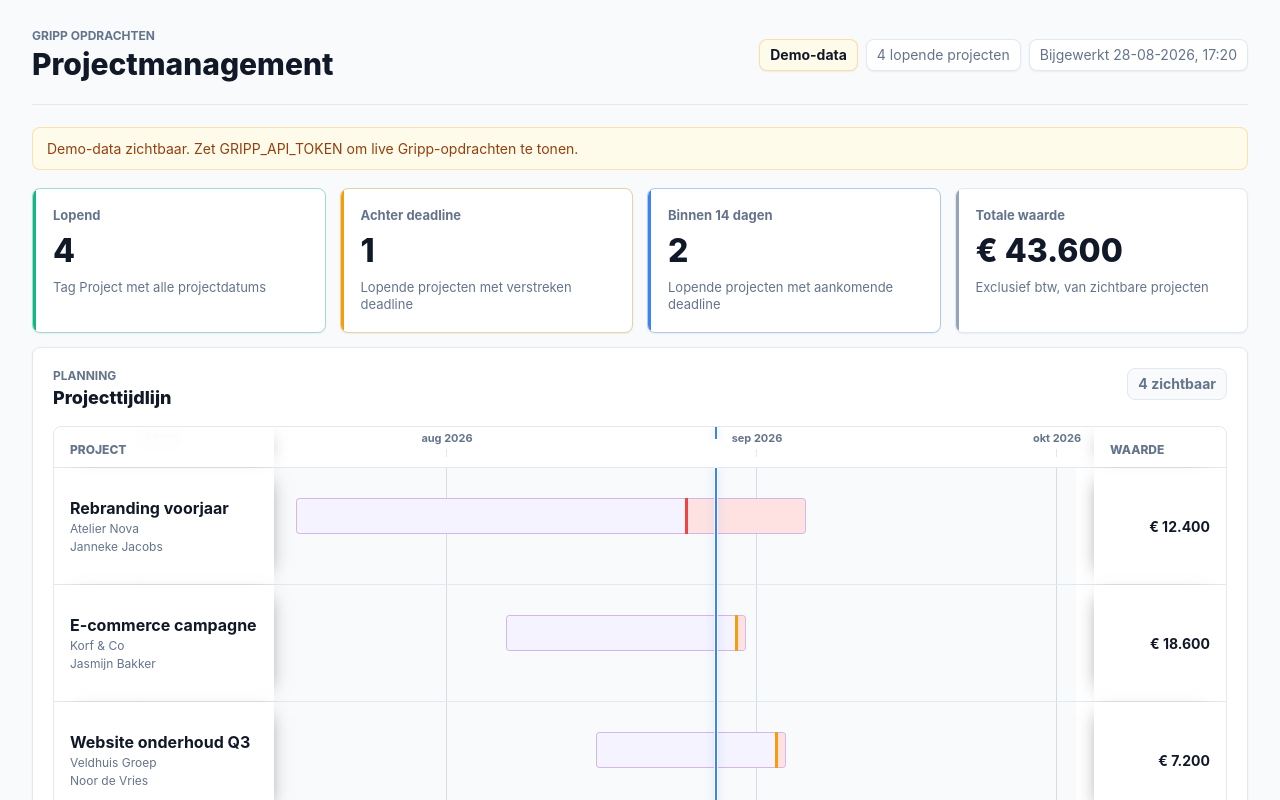
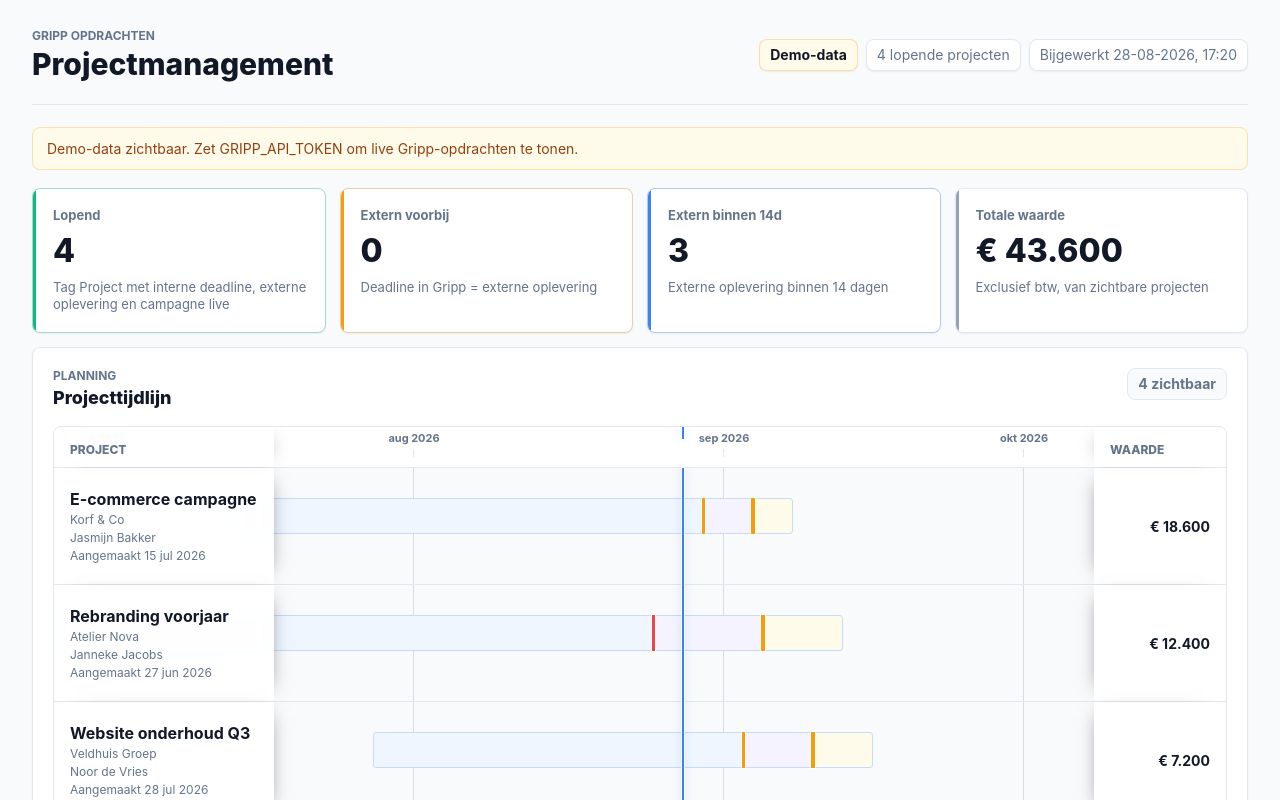
Before and after one commit to maxancedecot/GrippMCP, a Next.js app: page /projectmanagement in a window 1280 px wide. Shown: the top 800 px of the page. Built offline with nearby package versions, Linux system fonts and the light colour scheme.

Commit message:
Update project timeline date semantics

```diff
--- a/app/globals.css
+++ b/app/globals.css
@@ -1323,29 +1323,30 @@ td .inline-bar {
   height: 36px;
   overflow: hidden;
   border-radius: 4px;
-  border: 1px solid rgba(139, 92, 246, 0.34);
-  background: #fee2e2;
-}
-
-.project-timeline-block__before,
-.project-timeline-block__after {
+  border: 1px solid rgba(59, 130, 246, 0.24);
+  background: var(--surface-strong);
+}
+
+.project-timeline-block__segment {
   position: absolute;
   top: 0;
   bottom: 0;
   cursor: help;
 }
 
-.project-timeline-block__before {
-  left: 0;
+.project-timeline-block__segment--created {
+  background: var(--blue-soft);
+}
+
+.project-timeline-block__segment--internal {
   background: var(--overtime-soft);
 }
 
-.project-timeline-block__after {
-  right: 0;
-  background: #fee2e2;
-}
-
-.project-timeline-deadline {
+.project-timeline-block__segment--external {
+  background: var(--warning-soft);
+}
+
+.project-timeline-milestone {
   position: absolute;
   z-index: 2;
   top: 16px;
@@ -1354,15 +1355,25 @@ td .inline-bar {
   transform: translateX(-1px);
 }
 
-.project-timeline-deadline--good {
+.project-timeline-milestone--internal {
+  box-shadow: 0 0 0 1px rgba(255, 255, 255, 0.78);
+}
+
+.project-timeline-milestone--external {
+  width: 4px;
+  transform: translateX(-2px);
+  box-shadow: 0 0 0 1px rgba(255, 255, 255, 0.78);
+}
+
+.project-timeline-milestone--good {
   background: var(--ink);
 }
 
-.project-timeline-deadline--warning {
+.project-timeline-milestone--warning {
   background: var(--warning);
 }
 
-.project-timeline-deadline--danger {
+.project-timeline-milestone--danger {
   background: var(--danger);
 }
 
--- a/app/projectmanagement/page.tsx
+++ b/app/projectmanagement/page.tsx
@@ -33,9 +33,10 @@ type ProjectRow = {
   company: string;
   accountManager?: string;
   phase: string;
-  deadline?: string;
-  startDate?: string;
-  deliveryDate?: string;
+  createdDate?: string;
+  internalDeadline?: string;
+  externalDeliveryDate?: string;
+  campaignLiveDate?: string;
   completedDate?: string;
   tags: string[];
   value: number;
@@ -113,9 +114,9 @@ export default async function ProjectManagementPage({ searchParams }: { searchPa
       {completionNotice ? <p className={`data-notice data-notice--${completionNotice.tone}`}>{completionNotice.message}</p> : null}
 
       <section className="metric-grid project-metric-grid" aria-label="Kerncijfers projecten">
-        <ProjectMetric label="Lopend" value={String(data.totalProjects)} detail="Tag Project met alle projectdatums" tone="good" />
-        <ProjectMetric label="Achter deadline" value={String(data.overdueProjects)} detail="Lopende projecten met verstreken deadline" tone="warning" />
-        <ProjectMetric label="Binnen 14 dagen" value={String(data.upcomingProjects)} detail="Lopende projecten met aankomende deadline" tone="blue" />
+        <ProjectMetric label="Lopend" value={String(data.totalProjects)} detail="Tag Project met interne deadline, externe oplevering en campagne live" tone="good" />
+        <ProjectMetric label="Extern voorbij" value={String(data.overdueProjects)} detail="Deadline in Gripp = externe oplevering" tone="warning" />
+        <ProjectMetric label="Extern binnen 14d" value={String(data.upcomingProjects)} detail="Externe oplevering binnen 14 dagen" tone="blue" />
         <ProjectMetric label="Totale waarde" value={formatCurrency(data.totalValue)} detail="Exclusief btw, van zichtbare projecten" tone="neutral" />
       </section>
 
@@ -211,12 +212,19 @@ function ProjectTimeline({
           ) : null}
 
           {projects.map((project) => {
-            const startDate = project.startDate ?? timeline.start;
-            const deliveryDate = project.deliveryDate ?? timeline.end;
-            const deadlineDate = project.deadline ?? deliveryDate;
-            const deadlineTone = deadlineToneFor(deadlineDate);
-            const deadlinePosition = timelineDeadlinePosition(deadlineDate, startDate, deliveryDate, timeline);
-            const deadlineProgress = timelineDeadlineProgress(deadlineDate, startDate, deliveryDate);
+            const createdDate = project.createdDate ?? project.internalDeadline ?? timeline.start;
+            const internalDeadlineDate = project.internalDeadline ?? createdDate;
+            const externalDeliveryDate = project.externalDeliveryDate ?? project.campaignLiveDate ?? internalDeadlineDate;
+            const campaignLiveDate = project.campaignLiveDate ?? externalDeliveryDate;
+            const internalDeadlineTone = deadlineToneFor(internalDeadlineDate);
+            const externalDeliveryTone = deadlineToneFor(externalDeliveryDate);
+            const internalDeadlinePosition = timelineMilestonePosition(internalDeadlineDate, createdDate, campaignLiveDate, timeline);
+            const externalDeliveryPosition = timelineMilestonePosition(externalDeliveryDate, createdDate, campaignLiveDate, timeline);
+            const internalDeadlineProgress = timelineMilestoneProgress(internalDeadlineDate, createdDate, campaignLiveDate);
+            const externalDeliveryProgress = Math.max(
+              internalDeadlineProgress,
+              timelineMilestoneProgress(externalDeliveryDate, createdDate, campaignLiveDate)
+            );
 
             return (
               <article className="project-timeline-row" key={project.id} role="listitem">
@@ -226,30 +234,47 @@ function ProjectTimeline({
                   </div>
                   <span className="cell-muted">{project.company}</span>
                   {project.accountManager ? <span className="cell-muted">{project.accountManager}</span> : null}
+                  <span className="cell-muted">Aangemaakt {formatDate(createdDate)}</span>
                 </div>
 
-                <div className="project-timeline-track" aria-label={`${project.name}: van ${formatDate(startDate)} tot ${formatDate(deliveryDate)}; interne oplevering ${formatDate(deadlineDate)}`}>
-                  <span className="project-timeline-block" style={timelineBarStyle(startDate, deliveryDate, timeline)}>
+                <div
+                  className="project-timeline-track"
+                  aria-label={`${project.name}: aangemaakt ${formatDate(createdDate)}; interne deadline ${formatDate(internalDeadlineDate)}; externe oplevering ${formatDate(externalDeliveryDate)}; campagne live ${formatDate(campaignLiveDate)}`}
+                >
+                  <span className="project-timeline-block" style={timelineBarStyle(createdDate, campaignLiveDate, timeline)}>
                     <span
-                      className="project-timeline-block__before"
-                      style={{ width: `${deadlineProgress}%` }}
-                      title={`Interne oplevering ${formatDate(deadlineDate)}`}
+                      className="project-timeline-block__segment project-timeline-block__segment--created"
+                      style={{ left: "0%", width: `${internalDeadlineProgress}%` }}
+                      title={`Aangemaakt op Gripp ${formatDate(createdDate)} tot interne deadline ${formatDate(internalDeadlineDate)}`}
                       aria-hidden="true"
                     />
                     <span
-                      className="project-timeline-block__after"
-                      style={{ left: `${deadlineProgress}%` }}
-                      title={`Oplevering ${formatDate(deliveryDate)}`}
+                      className="project-timeline-block__segment project-timeline-block__segment--internal"
+                      style={{ left: `${internalDeadlineProgress}%`, width: `${Math.max(0, externalDeliveryProgress - internalDeadlineProgress)}%` }}
+                      title={`Interne deadline ${formatDate(internalDeadlineDate)} tot externe oplevering ${formatDate(externalDeliveryDate)}`}
+                      aria-hidden="true"
+                    />
+                    <span
+                      className="project-timeline-block__segment project-timeline-block__segment--external"
+                      style={{ left: `${externalDeliveryProgress}%`, width: `${Math.max(0, 100 - externalDeliveryProgress)}%` }}
+                      title={`Externe oplevering ${formatDate(externalDeliveryDate)} tot campagne live ${formatDate(campaignLiveDate)}`}
                       aria-hidden="true"
                     />
                     <span className="sr-only">Projectperiode</span>
                   </span>
                   <span
-                    className={`project-timeline-deadline project-timeline-deadline--${deadlineTone}`}
-                    style={{ left: `${deadlinePosition}%` }}
-                    title={`Interne oplevering ${formatDate(deadlineDate)}`}
+                    className={`project-timeline-milestone project-timeline-milestone--internal project-timeline-milestone--${internalDeadlineTone}`}
+                    style={{ left: `${internalDeadlinePosition}%` }}
+                    title={`Interne deadline ${formatDate(internalDeadlineDate)} (aanvang datum in Gripp)`}
                   >
-                    <span className="sr-only">Interne oplevering {formatDate(deadlineDate)}</span>
+                    <span className="sr-only">Interne deadline {formatDate(internalDeadlineDate)}</span>
+                  </span>
+                  <span
+                    className={`project-timeline-milestone project-timeline-milestone--external project-timeline-milestone--${externalDeliveryTone}`}
+                    style={{ left: `${externalDeliveryPosition}%` }}
+                    title={`Externe oplevering ${formatDate(externalDeliveryDate)} (deadline in Gripp)`}
+                  >
+                    <span className="sr-only">Externe oplevering {formatDate(externalDeliveryDate)}</span>
                   </span>
                 </div>
 
@@ -381,24 +406,28 @@ function buildProjectManagementData(projects: ProjectRow[], source: ProjectSourc
   const filteredProjects = projects
     .filter(isOngoingProject)
     .sort((left, right) => {
-      const leftDeadline = left.deadline ?? "9999-12-31";
-      const rightDeadline = right.deadline ?? "9999-12-31";
-      const leftStart = left.startDate ?? "9999-12-31";
-      const rightStart = right.startDate ?? "9999-12-31";
-      return leftDeadline.localeCompare(rightDeadline) || leftStart.localeCompare(rightStart) || left.name.localeCompare(right.name, "nl");
+      const leftExternalDelivery = left.externalDeliveryDate ?? "9999-12-31";
+      const rightExternalDelivery = right.externalDeliveryDate ?? "9999-12-31";
+      const leftInternalDeadline = left.internalDeadline ?? "9999-12-31";
+      const rightInternalDeadline = right.internalDeadline ?? "9999-12-31";
+      return (
+        leftExternalDelivery.localeCompare(rightExternalDelivery) ||
+        leftInternalDeadline.localeCompare(rightInternalDeadline) ||
+        left.name.localeCompare(right.name, "nl")
+      );
     });
 
   return {
     source,
     projects: filteredProjects,
     totalProjects: filteredProjects.length,
-    overdueProjects: filteredProjects.filter((project) => project.deadline && daysUntil(project.deadline) < 0).length,
+    overdueProjects: filteredProjects.filter((project) => project.externalDeliveryDate && daysUntil(project.externalDeliveryDate) < 0).length,
     upcomingProjects: filteredProjects.filter((project) => {
-      if (!project.deadline) {
+      if (!project.externalDeliveryDate) {
         return false;
       }
 
-      const days = daysUntil(project.deadline);
+      const days = daysUntil(project.externalDeliveryDate);
       return days >= 0 && days <= 14;
     }).length,
     totalValue: filteredProjects.reduce((total, project) => total + project.value, 0),
@@ -426,9 +455,10 @@ function projectRowFromRecord(
     company: relationDisplayName(project, "company", relations.companies.names, "Geen klant"),
     accountManager: accountManagerId === null ? undefined : relations.employees.get(accountManagerId),
     phase: relationDisplayName(project, "phase", relations.phases, "Geen fase"),
-    deadline: dateKeyFromValue(readField(project, "deadline")),
-    startDate: dateKeyFromValue(readField(project, "startdate")),
-    deliveryDate: dateKeyFromValue(readField(project, "deliverydate")),
+    createdDate: dateKeyFromValue(readField(project, "createdon")),
+    internalDeadline: dateKeyFromValue(readField(project, "startdate")),
+    externalDeliveryDate: dateKeyFromValue(readField(project, "deadline")),
+    campaignLiveDate: dateKeyFromValue(readField(project, "deliverydate")),
     completedDate: dateKeyFromValue(readField(project, "enddate")),
     tags: relationIds(project, "tags").map((id) => relations.tags.get(id)).filter((tag): tag is string => Boolean(tag)),
     value: Math.max(0, numberFrom(readField(project, "totalexclvat")) ?? 0),
@@ -660,15 +690,15 @@ function daysUntil(value: string) {
 }
 
 function createProjectTimeline(projects: ProjectRow[]): ProjectTimelineData | null {
-  const startDates = projects.map((project) => project.startDate).filter((date): date is string => Boolean(date));
-  const deliveryDates = projects.map((project) => project.deliveryDate).filter((date): date is string => Boolean(date));
-  if (startDates.length === 0 || deliveryDates.length === 0) {
+  const timelineStartDates = projects.map(projectTimelineStartDate).filter((date): date is string => Boolean(date));
+  const timelineEndDates = projects.map(projectTimelineEndDate).filter((date): date is string => Boolean(date));
+  if (timelineStartDates.length === 0 || timelineEndDates.length === 0) {
     return null;
   }
 
-  const earliestStart = [...startDates].sort()[0];
-  const latestDelivery = [...deliveryDates].sort().at(-1);
-  if (!earliestStart || !latestDelivery) {
+  const earliestStart = [...timelineStartDates].sort()[0];
+  const latestEnd = [...timelineEndDates].sort().at(-1);
+  if (!earliestStart || !latestEnd) {
     return null;
   }
 
@@ -676,9 +706,17 @@ function createProjectTimeline(projects: ProjectRow[]): ProjectTimelineData | nu
   calendarStart.setDate(1);
   const start = dateKey(calendarStart);
   const minimumEnd = new Date(calendarStart.getFullYear(), calendarStart.getMonth() + 3, 0);
-  const end = latestDelivery > dateKey(minimumEnd) ? latestDelivery : dateKey(minimumEnd);
+  const end = latestEnd > dateKey(minimumEnd) ? latestEnd : dateKey(minimumEnd);
 
   return { start, end, ticks: createTimelineTicks(start, end) };
+}
+
+function projectTimelineStartDate(project: ProjectRow) {
+  return project.createdDate ?? project.internalDeadline;
+}
+
+function projectTimelineEndDate(project: ProjectRow) {
+  return project.campaignLiveDate ?? project.externalDeliveryDate;
 }
 
 function createTimelineTicks(start: string, end: string): ProjectTimelineTick[] {
@@ -714,7 +752,7 @@ function timelineBarStyle(start: string, end: string, timeline: ProjectTimelineD
   };
 }
 
-function timelineDeadlinePosition(deadline: string, start: string, end: string, timeline: ProjectTimelineData) {
+function timelineMilestonePosition(deadline: string, start: string, end: string, timeline: ProjectTimelineData) {
   const startPosition = timelinePosition(start, timeline);
   const endPosition = Math.max(startPosition, timelinePosition(end, timeline));
   const deadlinePosition = timelinePosition(deadline, timeline);
@@ -722,7 +760,7 @@ function timelineDeadlinePosition(deadline: string, start: string, end: string,
   return Math.max(startPosition, Math.min(endPosition, deadlinePosition));
 }
 
-function timelineDeadlineProgress(deadline: string, start: string, end: string) {
+function timelineMilestoneProgress(deadline: string, start: string, end: string) {
   const dayCount = daysBetween(start, end) + 1;
   if (dayCount <= 0) {
     return 100;
@@ -799,7 +837,7 @@ function isOngoingProject(project: ProjectRow) {
     !project.completedDate &&
     !isCompletedProjectPhase(project.phase) &&
     project.tags.some((tag) => normalize(tag) === "project") &&
-    Boolean(project.startDate && project.deadline && project.deliveryDate)
+    Boolean(project.internalDeadline && project.externalDeliveryDate && project.campaignLiveDate)
   );
 }
 
@@ -808,7 +846,7 @@ function isCompletedProjectPhase(phase: string) {
 }
 
 function looksLikeEntity(record: JsonRecord) {
-  return ["id", "name", "number", "deadline", "company"].some((field) => readField(record, field) !== undefined);
+  return ["id", "name", "number", "createdon", "deadline", "company"].some((field) => readField(record, field) !== undefined);
 }
 
 function createDemoProjects(): ProjectRow[] {
@@ -819,13 +857,118 @@ function createDemoProjects(): ProjectRow[] {
   };
 
   return [
-    { id: 601, name: "Rebranding voorjaar", company: "Atelier Nova", accountManager: "Janneke Jacobs", phase: "Concept", deadline: relativeDate(-3), startDate: relativeDate(-42), deliveryDate: relativeDate(8), tags: ["Project"], value: 12400, archived: false },
-    { id: 602, name: "E-commerce campagne", company: "Korf & Co", accountManager: "Jasmijn Bakker", phase: "Productie", deadline: relativeDate(2), startDate: relativeDate(-21), deliveryDate: relativeDate(2), tags: ["Project"], value: 18600, archived: false },
-    { id: 603, name: "Website onderhoud Q3", company: "Veldhuis Groep", accountManager: "Noor de Vries", phase: "Uitvoering", deadline: relativeDate(6), startDate: relativeDate(-12), deliveryDate: relativeDate(6), tags: ["Project"], value: 7200, archived: false },
-    { id: 604, name: "Employer branding", company: "Meridian", accountManager: "Milan Jansen", phase: "Review", deadline: relativeDate(11), startDate: relativeDate(-28), deliveryDate: relativeDate(11), tags: ["Campagne"], value: 9500, archived: false },
-    { id: 605, name: "Jaarverslag 2026", company: "Hartman Industries", accountManager: "Janneke Jacobs", phase: "Uitvoering", deadline: relativeDate(28), startDate: relativeDate(8), deliveryDate: relativeDate(28), completedDate: relativeDate(-1), tags: ["Project"], value: 15750, archived: false },
-    { id: 606, name: "Contentretainer juni", company: "Studio Linden", accountManager: "Jasmijn Bakker", phase: "Uitvoering", deadline: relativeDate(35), startDate: relativeDate(-18), deliveryDate: relativeDate(35), tags: ["Project"], value: 5400, archived: false },
-    { id: 607, name: "Productlancering", company: "Penta Labs", accountManager: "Noor de Vries", phase: "Oplevering", deadline: relativeDate(-16), startDate: relativeDate(-62), deliveryDate: relativeDate(-16), tags: ["Project"], value: 22400, archived: true },
-    { id: 608, name: "Merkstrategie", company: "Lumen Partners", accountManager: "Milan Jansen", phase: "Afgerond", deadline: relativeDate(-49), startDate: relativeDate(-90), deliveryDate: relativeDate(-49), tags: ["Project"], value: 13800, archived: true }
+    {
+      id: 601,
+      name: "Rebranding voorjaar",
+      company: "Atelier Nova",
+      accountManager: "Janneke Jacobs",
+      phase: "Concept",
+      createdDate: relativeDate(-62),
+      internalDeadline: relativeDate(-3),
+      externalDeliveryDate: relativeDate(8),
+      campaignLiveDate: relativeDate(15),
+      tags: ["Project"],
+      value: 12400,
+      archived: false
+    },
+    {
+      id: 602,
+      name: "E-commerce campagne",
+      company: "Korf & Co",
+      accountManager: "Jasmijn Bakker",
+      phase: "Productie",
+      createdDate: relativeDate(-44),
+      internalDeadline: relativeDate(2),
+      externalDeliveryDate: relativeDate(7),
+      campaignLiveDate: relativeDate(10),
+      tags: ["Project"],
+      value: 18600,
+      archived: false
+    },
+    {
+      id: 603,
+      name: "Website onderhoud Q3",
+      company: "Veldhuis Groep",
+      accountManager: "Noor de Vries",
+      phase: "Uitvoering",
+      createdDate: relativeDate(-31),
+      internalDeadline: relativeDate(6),
+      externalDeliveryDate: relativeDate(13),
+      campaignLiveDate: relativeDate(18),
+      tags: ["Project"],
+      value: 7200,
+      archived: false
+    },
+    {
+      id: 604,
+      name: "Employer branding",
+      company: "Meridian",
+      accountManager: "Milan Jansen",
+      phase: "Review",
+      createdDate: relativeDate(-38),
+      internalDeadline: relativeDate(11),
+      externalDeliveryDate: relativeDate(18),
+      campaignLiveDate: relativeDate(22),
+      tags: ["Campagne"],
+      value: 9500,
+      archived: false
+    },
+    {
+      id: 605,
+      name: "Jaarverslag 2026",
+      company: "Hartman Industries",
+      accountManager: "Janneke Jacobs",
+      phase: "Uitvoering",
+      createdDate: relativeDate(-18),
+      internalDeadline: relativeDate(28),
+      externalDeliveryDate: relativeDate(35),
+      campaignLiveDate: relativeDate(42),
+      completedDate: relativeDate(-1),
+      tags: ["Project"],
+      value: 15750,
+      archived: false
+    },
+    {
+      id: 606,
+      name: "Contentretainer juni",
+      company: "Studio Linden",
+      accountManager: "Jasmijn Bakker",
+      phase: "Uitvoering",
+      createdDate: relativeDate(-55),
+      internalDeadline: relativeDate(35),
+      externalDeliveryDate: relativeDate(42),
+      campaignLiveDate: relativeDate(49),
+      tags: ["Project"],
+      value: 5400,
+      archived: false
+    },
+    {
+      id: 607,
+      name: "Productlancering",
+      company: "Penta Labs",
+      accountManager: "Noor de Vries",
+      phase: "Oplevering",
+      createdDate: relativeDate(-82),
+      internalDeadline: relativeDate(-23),
+      externalDeliveryDate: relativeDate(-16),
+      campaignLiveDate: relativeDate(-10),
+      tags: ["Project"],
+      value: 22400,
+      archived: true
+    },
+    {
+      id: 608,
+      name: "Merkstrategie",
+      company: "Lumen Partners",
+      accountManager: "Milan Jansen",
+      phase: "Afgerond",
+      createdDate: relativeDate(-124),
+      internalDeadline: relativeDate(-56),
+      externalDeliveryDate: relativeDate(-49),
+      campaignLiveDate: relativeDate(-42),
+      tags: ["Project"],
+      value: 13800,
+      archived: true
+    }
   ];
 }
```
